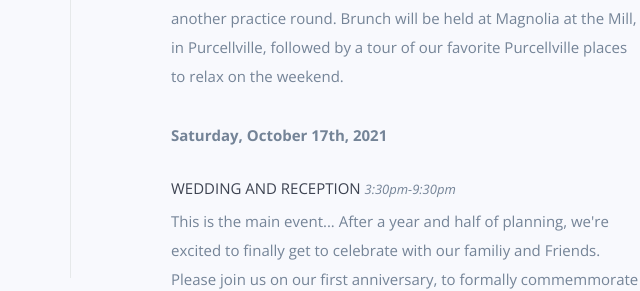
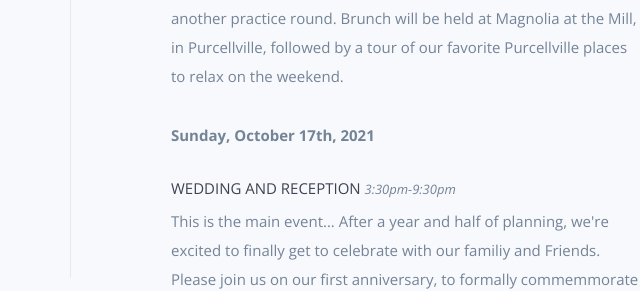
Before and after one commit to Geof-Hoffman/weddingWebsite, a website: page index.html in a window 1280 px wide. Shown: the part 1440-1731 px from the top of the page, 569-1209 px from the left. Drawn offline with nearby package versions, Linux system fonts and the light colour scheme; files whose address does not match are found by name.

Commit message:
fixing saturday to Sunday

```diff
--- a/index.html
+++ b/index.html
@@ -296,7 +296,7 @@
                             Purcellville places to relax on the weekend.</p>
                     </div>
                     <div class="wp6">
-                        <p><strong>Saturday, October 17th, 2021 </strong></p>
+                        <p><strong>Sunday, October 17th, 2021 </strong></p>
                         <h5>Wedding and Reception <span class="time">3:30PM-9:30PM </span></h5>
                         <p>This is the main event... After a year and half of planning, we're excited to finally get to
                             celebrate with our familiy and Friends. Please join us on our first anniversary, to formally
```
